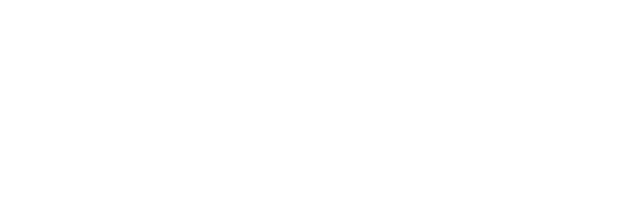
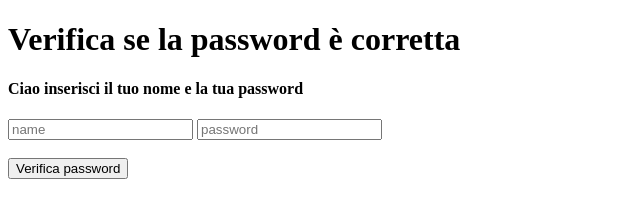
Before and after one commit to MatteoPorcu08/Scuola_Matteo, a plain HTML site: page TPSIT/Programmazione/Esercitazioni Scuola/Esercitazione 17-10-2025/html/index2.html in a window 1280 px wide. Shown: the whole page, without its empty margins (0-640 px from the left). Drawn offline with Linux system fonts and the light colour scheme.

Commit message:
Commit automatico 17/10/2025 13:26:13,68

```diff
--- a/TPSIT/Programmazione/Esercitazioni Scuola/Esercitazione 17-10-2025/html/index2.html
+++ b/TPSIT/Programmazione/Esercitazioni Scuola/Esercitazione 17-10-2025/html/index2.html
@@ -7,6 +7,13 @@
     <script src="../javascript/script2.js"></script>
 </head>
 <body>
+    <h1>Verifica se la password è corretta</h1>
+    <h4>Ciao inserisci il tuo nome e la tua password</h4>
+    <input type="text" placeholder="name" id="nameInput">
+    <input type="password" placeholder="password" id="passwordInput">
+    <br>
+    <br>
+    <button onclick="checkPassword()">Verifica password</button>
 
 </body>
 </html>
--- a/TPSIT/Programmazione/Esercitazioni Scuola/Esercitazione 17-10-2025/javascript/script2.js
+++ b/TPSIT/Programmazione/Esercitazioni Scuola/Esercitazione 17-10-2025/javascript/script2.js
@@ -0,0 +1,11 @@
+function checkPassword() {
+    const name = document.getElementById("nameInput").value;
+    const password = document.getElementById("passwordInput").value;
+    const correctPassword = "123";
+
+    if (password === correctPassword) {
+        alert(`Benvenuto, ${name}! Accesso consentito.`);
+    } else {
+        alert(`Spiacente, ${name}. Password errata. Accesso negato.`);
+    }
+}
```
